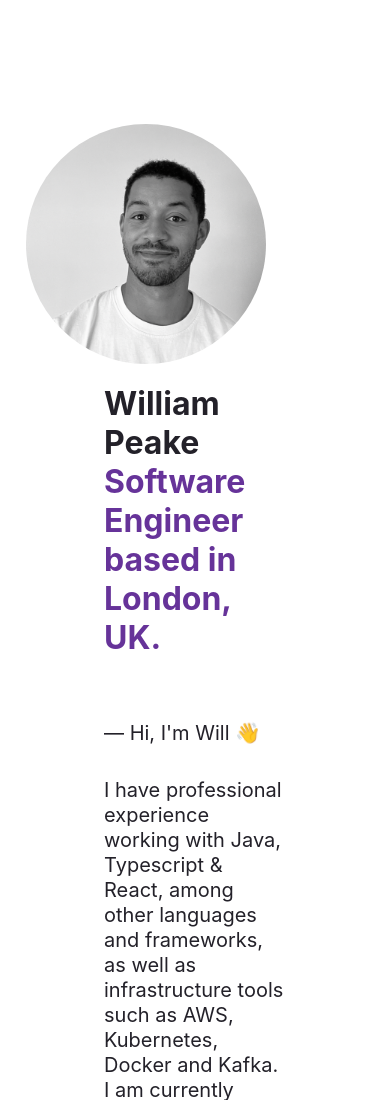
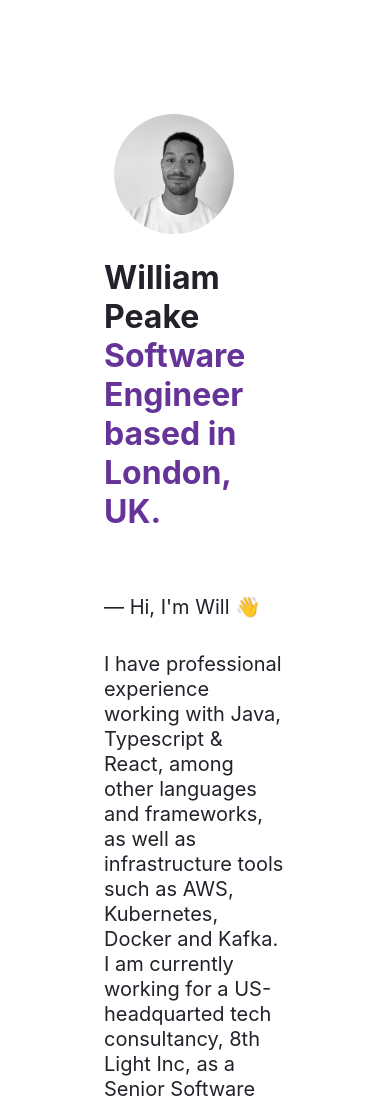
Before and after one commit to wrlpeake/w-peake-dot-com, a Gatsby site: page / in a window 390 px wide. Shown: the top 1100 px of the page. Built offline with nearby package versions, Linux system fonts and the light colour scheme; Gatsby itself is replaced by a stand-in of ours.

Commit message:
create mobile friendly headshot component

```diff
--- /dev/null
+++ b/src/components/headshot.tsx
@@ -0,0 +1,41 @@
+
+import React, { useState, useEffect } from 'react';
+import me from "../images/me.png";
+
+const HeadshotComponent: React.FC = () => {
+  const [isMobile, setIsMobile] = useState(false);
+
+  useEffect(() => {
+    const mediaQuery = window.matchMedia('(max-width: 600px)');
+
+    const handleChange = () => setIsMobile(mediaQuery.matches);
+    handleChange();
+
+    mediaQuery.addEventListener('change', handleChange);
+    return () => mediaQuery.removeEventListener('change', handleChange);
+  }, []);
+
+  const responsiveStyles: React.CSSProperties = isMobile
+    ?
+    {
+      width: "7.5rem",
+      height: "7.5rem",
+      borderRadius: "50%",
+      padding: 10,
+      display: "inline-block",
+      marginLeft: "auto",
+      marginRight: "auto",
+    } // Mobile styles
+    :
+    {
+      width: "10rem",
+      height: "10rem",
+      borderRadius: "50%",
+      float: "right",
+      padding: 20,
+    }; // Default styles
+
+  return <img style={responsiveStyles} src={me} alt="A photo of me" />;
+};
+
+export default HeadshotComponent;
--- a/src/pages/index.tsx
+++ b/src/pages/index.tsx
@@ -10,18 +10,20 @@ import {
   footerStyles,
   imageLinkStyle,
 } from "../styles/styles";
+import HeadshotComponent from "../components/headshot";
 import linkedin from "../images/linkedin.png";
 import mail from "../images/mail.png";
 import github from "../images/github.png";
 import favicon from "../images/favicon.png";
-import me from "../images/me.png";
+
 import "../styles/animation.css";
 
 const IndexPage: React.FC<PageProps> = () => {
   return (
     <html lang="en">
         <main style={pageStyles}>
-          <img src={me} style={headshotStyle} alt="A photo of me" />
+          {/* <img src={me} style={headshotStyle} alt="A photo of me" /> */}
+          <HeadshotComponent/>
           <h1 style={headingStyles}>
             William Peake
             <br />
```
